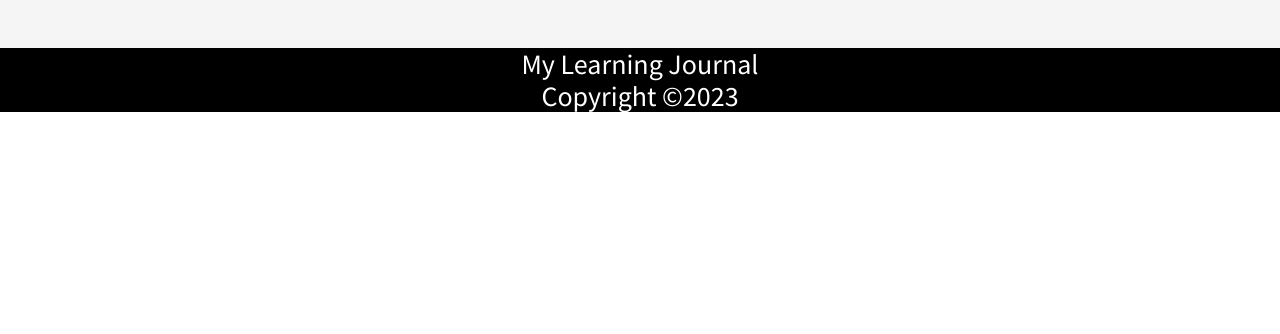
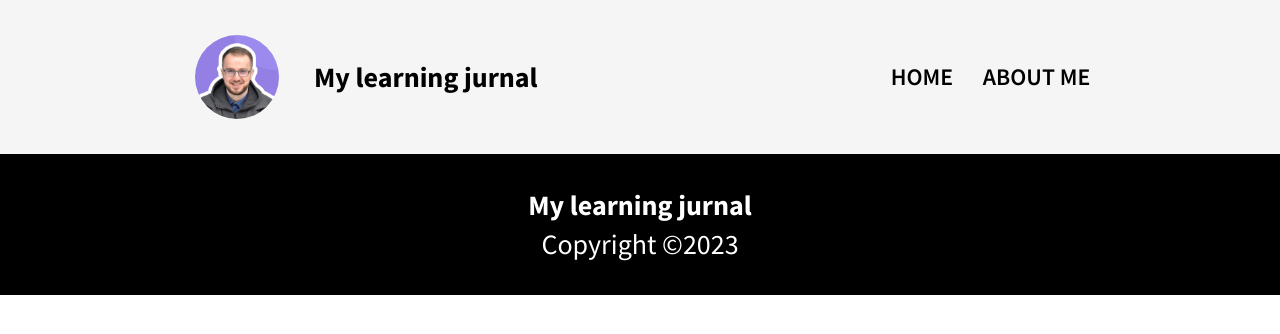
Before and after one commit to Drazen-TheGRC/Learning-Jurnal-Scrimba, a website with bundled scripts: page about.html in a window 1280 px wide. Built offline with nearby package versions, Linux system fonts and the light colour scheme.

Commit message:
add: links to nav

```diff
--- a/about.html
+++ b/about.html
@@ -11,31 +11,45 @@
         <link href="https://fonts.googleapis.com/css2?family=Source+Sans+Pro:wght@400;600;700&display=swap" rel="stylesheet">
         <!-- Title -->
         <title>My Learning Journal</title>
+
+
+
+
+        <script src="index.js" type="module"></script>
     </head>
     <body>
         <header>
-            <img src="" alt="">
-            <nav>
-                <ul>
-                    <li></li>
-                    <li></li>
-                </ul>
-            </nav>
+            <div class="header-container max-width">
+                <img class="logo-img" src="images/avatar.png" alt="Photo of me">
+                <p class="logo-text" >My learning jurnal</p>
+                <nav>
+                    <ul>
+                        <li><a href="/index.html" target="_self">Home</a></li>
+                        <li><a href="/about.html" target="_self">About me</a></li>
+                    </ul>
+                </nav>
+            </div>
         </header>
 
+
+
         <main>
-            <div class="about">
+            <div id="featured-post-no-bg" class="featured-post-no-bg">
 
             </div>
 
-            <div class="posts">
+            <div id="posts" class="posts">
 
             </div>
         </main>
 
+
+
         <footer>
-            <p>My Learning Journal</p>
-            <p>Copyright ©2023</p>
+            <p class="footer-text" >My learning jurnal</p>
+            <p class="copyright-text">Copyright ©2023</p>
         </footer>
+
+
     </body>
 </html>
--- a/css/style.css
+++ b/css/style.css
@@ -159,9 +159,12 @@ article h2, p {
     margin-bottom: -1em;
 }
 
-a{
-    text-align: center;
-    display: block;
+a,
+a:hover,
+a:active{
+    cursor: pointer;
+    color: black;
+    text-decoration: none;
 }
 
 
@@ -174,7 +177,10 @@ a{
 .post-img {
     box-sizing: border-box;
     width: 100%;
+}
 
+.img-featured-post{
+    margin-top: 1em;
 }
 
 
@@ -222,8 +228,9 @@ a{
       }
 
       .header-container,
-      .posts{
-        max-width: 1080px;
+      .posts,
+      .max-width{
+        max-width: 960px;
         margin: 0 auto;
       }
 
--- a/index.js
+++ b/index.js
@@ -91,7 +91,7 @@ function renderPostFeaturedPost(){
             <p class="date">${date}</p>
             <h2 class="heading" >${heading}</h2>
             <p class="intro-paragraph">${intro_paragraph}</p>
-            <img class="post-img" src="${post_photo}">
+            <img class="post-img img-featured-post" src="${post_photo}">
 
             ${sectionHtml}
 
```
Also changed, not shown: index.html (+2 -2 lines), post.html (+2 -2 lines).
